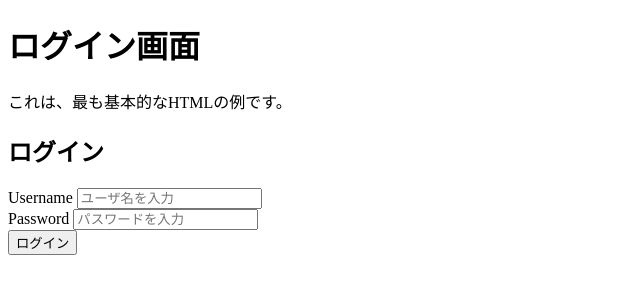
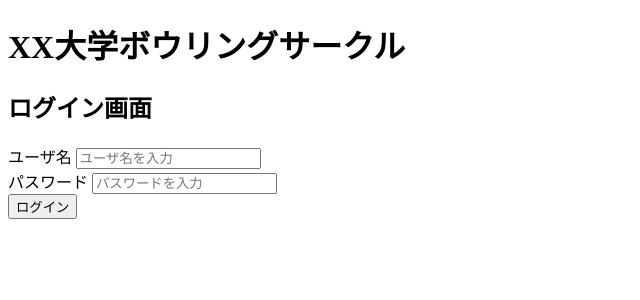
Before and after one commit to t45270460-png/bowling-score-application, a Flask app: page /login in a window 1280 px wide. Shown: the top 300 px of the page, without its empty margins (0-640 px from the left). Run offline with Flask 3, Linux system fonts and the light colour scheme.

Commit message:
refactor html

```diff
--- a/src/form.py
+++ b/src/form.py
@@ -3,9 +3,9 @@ from flask_wtf import FlaskForm
 
 
 class LoginForm(FlaskForm):
-    username = StringField(label="Username", validators=[validators.DataRequired()])
+    username = StringField(label="ユーザ名", validators=[validators.DataRequired()])
     password = PasswordField(
-        label="Password",
+        label="パスワード",
         validators=[validators.DataRequired()],
     )
     submit = SubmitField("ログイン")
--- a/src/templates/login.html
+++ b/src/templates/login.html
@@ -6,12 +6,10 @@
     <title>ログイン スコアボード</title>
   </head>
   <body>
-    <h1>ログイン画面</h1>
-    <p>これは、最も基本的なHTMLの例です。</p>
+    <h1>XX大学ボウリングサークル</h1>
+    <h2>ログイン画面</h2>
     <form method="POST">
       {{ form.hidden_tag() }}
-
-      <h2>ログイン</h2>
       <div>
         {{ form.username.label }} {{ form.username(class="form-control",
         placeholder="ユーザ名を入力") }} {# エラーメッセージの表示 #} {% if
--- a/src/templates/score.html
+++ b/src/templates/score.html
@@ -3,11 +3,11 @@
   <head>
     <meta charset="UTF-8" />
     <meta name="viewport" content="width=device-width, initial-scale=1.0" />
-    <title>Hello World Page</title>
+    <title>スコアボード</title>
   </head>
   <body>
     <h1>スコアボード</h1>
-    <p>これは、最も基本的なHTMLの例です。</p>
+    <p>ここにスコアボードを表示します。</p>
     <form method="POST" action="{{ url_for('logout') }}">
       {{ form.hidden_tag() }}
 
```
Also changed, not shown: src/templates/index.html (deleted, +0 -12 lines).
